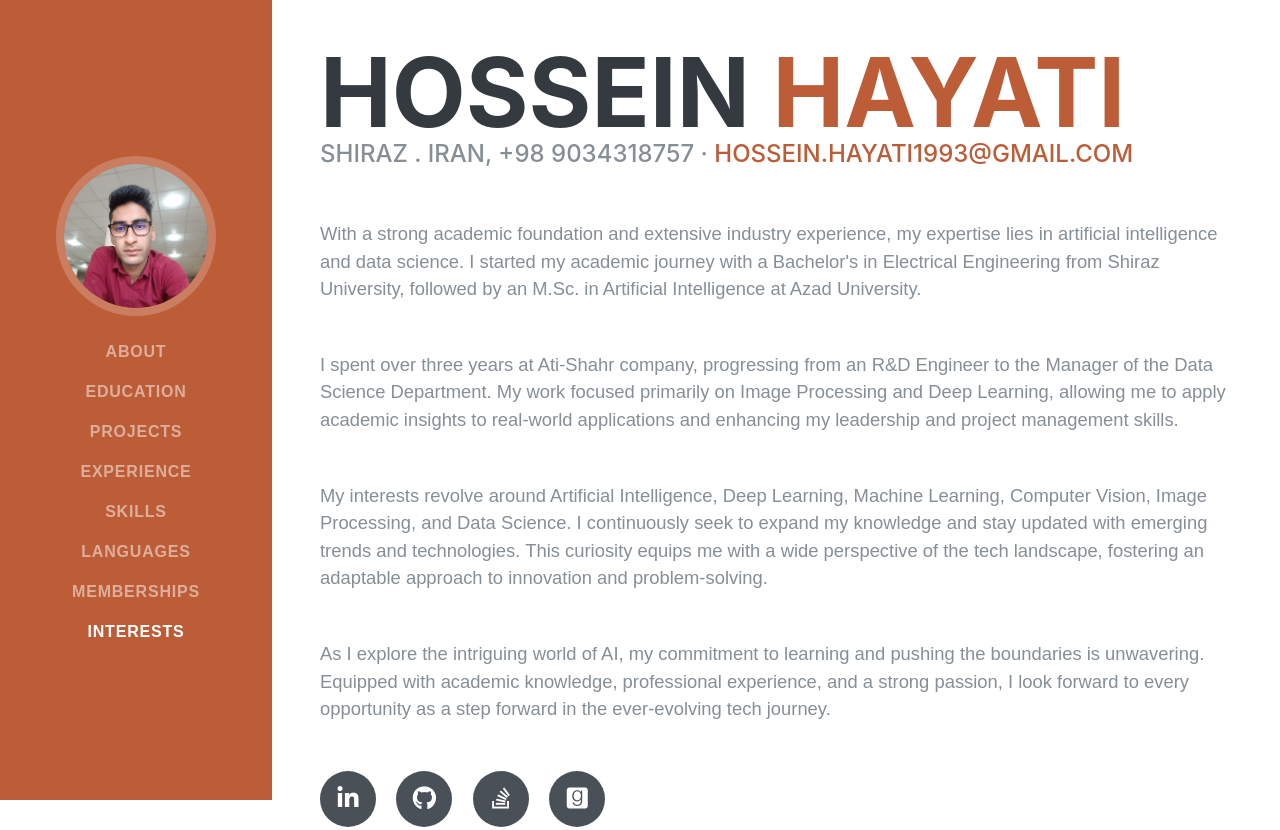
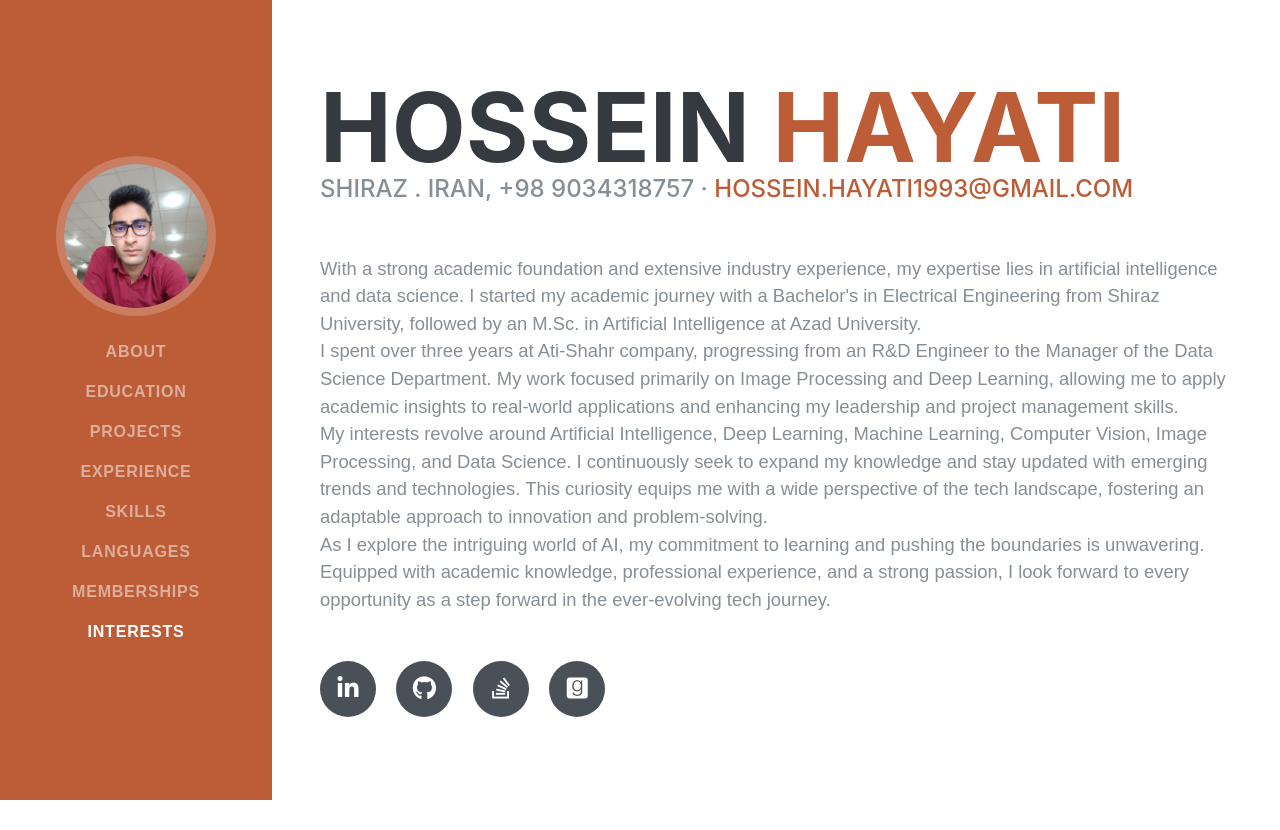
Before and after one commit to hosseinhayati128/hosseinhayati128.github.io, a website: page index.html in a window 1280 px wide. Shown: the top 830 px of the page. Drawn offline with Linux system fonts and the light colour scheme; a web font is replaced by a local one.

Commit message:
Update index.html

```diff
--- a/index.html
+++ b/index.html
@@ -141,14 +141,11 @@
         </div>
         <p class="lead mb-5">
           With a strong academic foundation and extensive industry experience, my expertise lies in artificial intelligence and data science. I started my academic journey with a Bachelor's in Electrical Engineering from Shiraz University, followed by an M.Sc. in Artificial Intelligence at Azad University.
-        </p>
-        <p class="lead mb-5">
+      </br>
           I spent over three years at Ati-Shahr company, progressing from an R&D Engineer to the Manager of the Data Science Department. My work focused primarily on Image Processing and Deep Learning, allowing me to apply academic insights to real-world applications and enhancing my leadership and project management skills.
-        </p>
-          <p class="lead mb-5">
+      </br>
             My interests revolve around Artificial Intelligence, Deep Learning, Machine Learning, Computer Vision, Image Processing, and Data Science. I continuously seek to expand my knowledge and stay updated with emerging trends and technologies. This curiosity equips me with a wide perspective of the tech landscape, fostering an adaptable approach to innovation and problem-solving.
-        </p>
-        <p class="lead mb-5">
+      </br>
           As I explore the intriguing world of AI, my commitment to learning and pushing the boundaries is unwavering. Equipped with academic knowledge, professional experience, and a strong passion, I look forward to every opportunity as a step forward in the ever-evolving tech journey.
         </p>
         <div class="social-icons">
```
